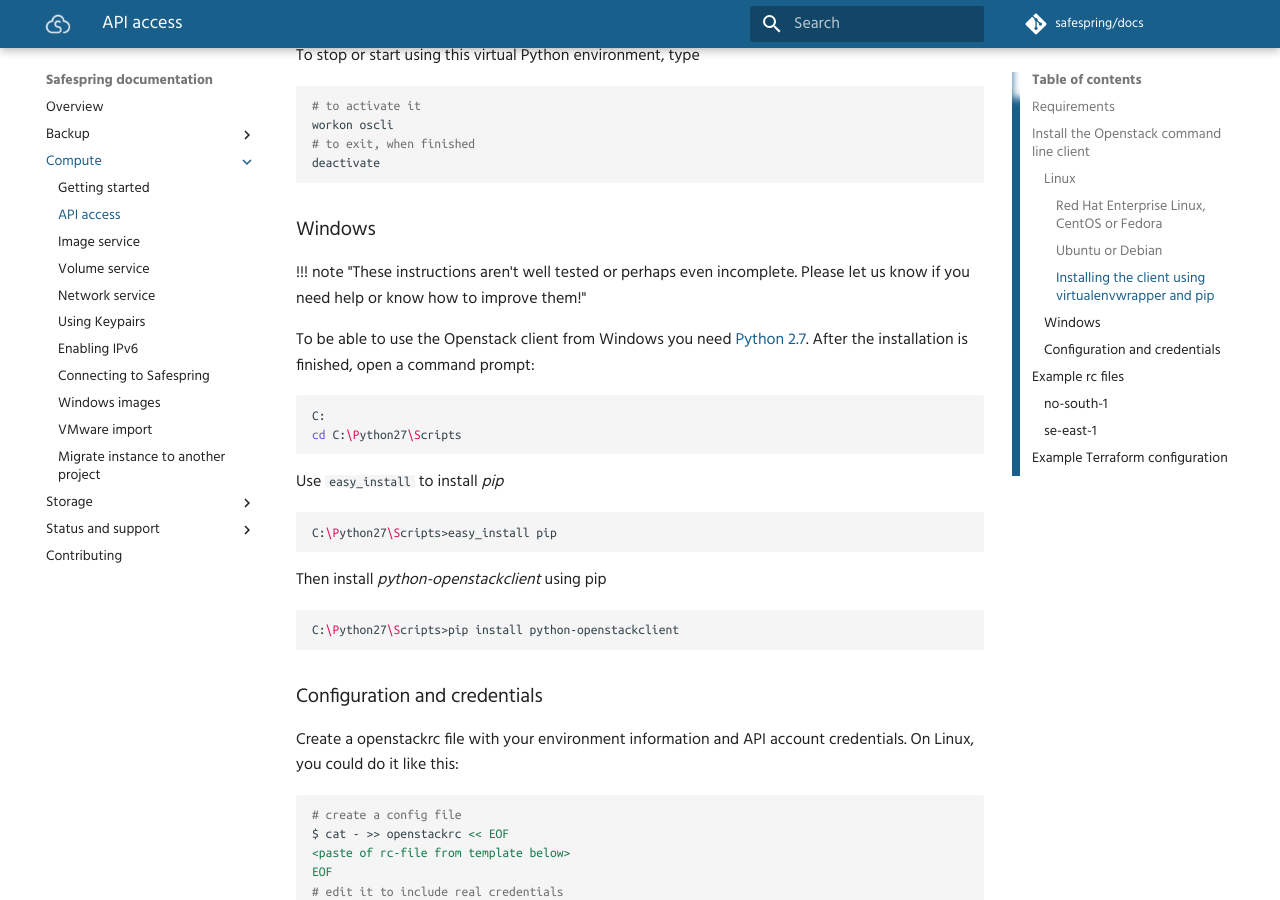
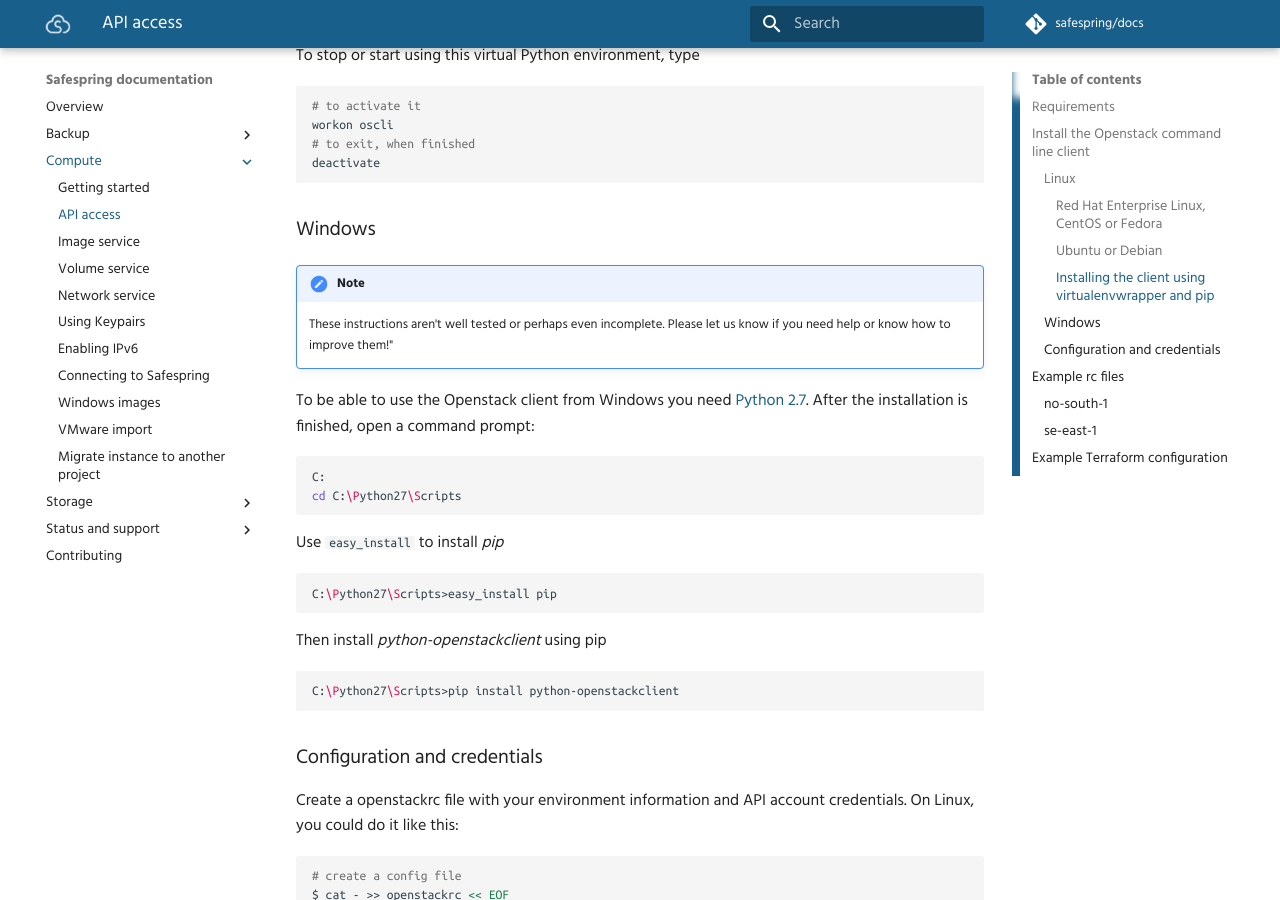
Before and after one commit to safespring/docs, an MkDocs documentation site: the page built from content/compute/api.md, in a window 1280 px wide and 900 px high, scrolled down 955 px. Built offline with MkDocs 1.6.1 and Material for MkDocs 9.7.7, drawn with Linux system fonts in a browser that asks for light colours; comment, search, counter and statistics services are not loaded; old or Windows-style settings are respelled for this version of MkDocs.

```diff
--- a/content/compute/api.md
+++ b/content/compute/api.md
@@ -53,8 +53,9 @@ deactivate
 
 ### Windows
 
-!!! note "These instructions aren't well tested or perhaps even incomplete.
-Please let us know if you need help or know how to improve them!"
+!!! note
+    These instructions aren't well tested or perhaps even incomplete.
+    Please let us know if you need help or know how to improve them!"
 
 To be able to use the Openstack client from Windows you need [Python 2.7].
 After the installation is finished, open a command prompt:
```
